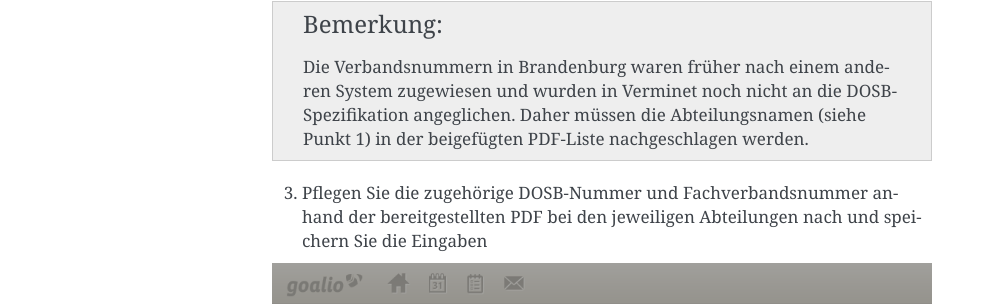
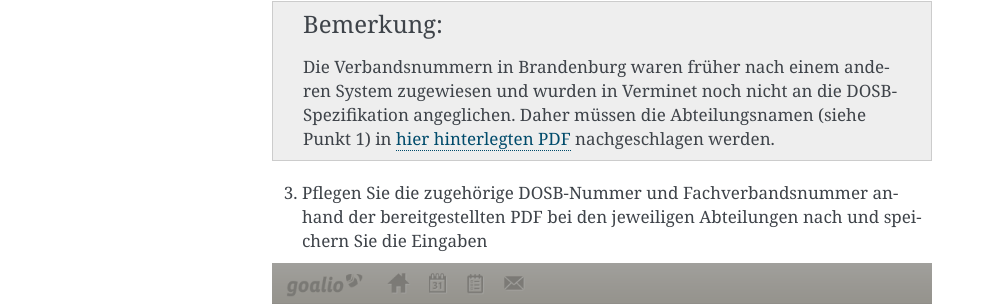
Before and after one commit to goalio/docs, a Sphinx documentation site: the page built from docs/module/statistiken/lsb_statistikbrandenburg.rst, in a window 1280 px wide. Shown: the part 611-915 px from the top of the page, without its empty margins (148-1141 px from the left). Built offline with Sphinx 7.4.7, drawn with Linux system fonts in a browser that asks for light colours; formulas are drawn with MathJax 3; pages that are not in the unit, such as notebooks, are missing from menus.

Commit message:
Update lsb_statistikbrandenburg.rst

```diff
--- a/docs/module/statistiken/lsb_statistikbrandenburg.rst
+++ b/docs/module/statistiken/lsb_statistikbrandenburg.rst
@@ -11,7 +11,7 @@ Sollte Ihr Verein dem Landessportbund Brandenburg zugehörig sein, müssen Sie b
 2. Öffnen Sie Ihre goalio-Software-Oberfläche und überprüfen Sie die DOSB-Nummer und Fachverbandsnummer jeder zu meldeten Abteilung
 
 .. note::
- Die Verbandsnummern in Brandenburg waren früher nach einem anderen System zugewiesen und wurden in Verminet noch nicht an die DOSB-Spezifikation angeglichen. Daher müssen die Abteilungsnamen (siehe Punkt 1) in der beigefügten PDF-Liste nachgeschlagen werden.
+ Die Verbandsnummern in Brandenburg waren früher nach einem anderen System zugewiesen und wurden in Verminet noch nicht an die DOSB-Spezifikation angeglichen. Daher müssen die Abteilungsnamen (siehe Punkt 1) in `hier hinterlegten PDF <https://owncloud.goalio.de/index.php/s/ggrOtcrfbBvR6WU>`_ nachgeschlagen werden.
 
 3. Pflegen Sie die zugehörige DOSB-Nummer und Fachverbandsnummer anhand der bereitgestellten PDF bei den jeweiligen Abteilungen nach und speichern Sie die Eingaben
 
```
